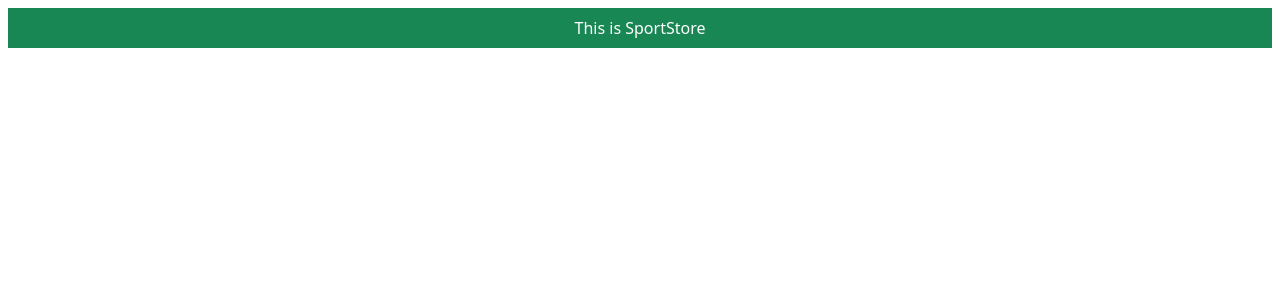
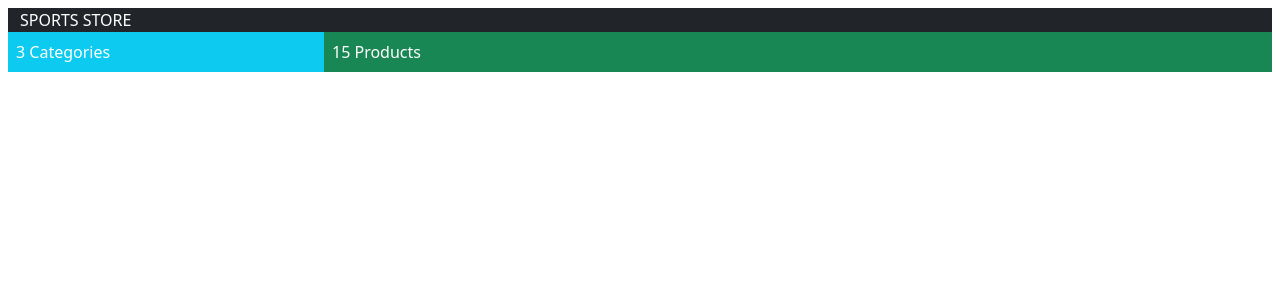
Before and after one commit to Popovkov57/SportStore, an Angular app: page / in a window 1280 px wide. Shown: the top 300 px of the page. Built offline with nearby package versions, Linux system fonts and the light colour scheme.

Commit message:
Udpate root component and root module

```diff
--- a/src/app/app.component.ts
+++ b/src/app/app.component.ts
@@ -2,8 +2,6 @@ import { Component } from '@angular/core';
 
 @Component({
   selector: 'app',
-  template: `<div class="bg-success p-2 text-center text-white">This is SportStore</div>`
+  template: "<store></store>"
 })
-export class AppComponent {
-  title = 'SportStore';
-}
+export class AppComponent {}
--- a/src/app/app.module.ts
+++ b/src/app/app.module.ts
@@ -1,5 +1,6 @@
 import { NgModule } from '@angular/core';
 import { BrowserModule } from '@angular/platform-browser';
+import { StoreModule } from './store/store.module';
 
 import { AppComponent } from './app.component';
 
@@ -8,7 +9,7 @@ import { AppComponent } from './app.component';
     AppComponent
   ],
   imports: [
-    BrowserModule
+    BrowserModule, StoreModule
   ],
   providers: [],
   bootstrap: [AppComponent]
```
